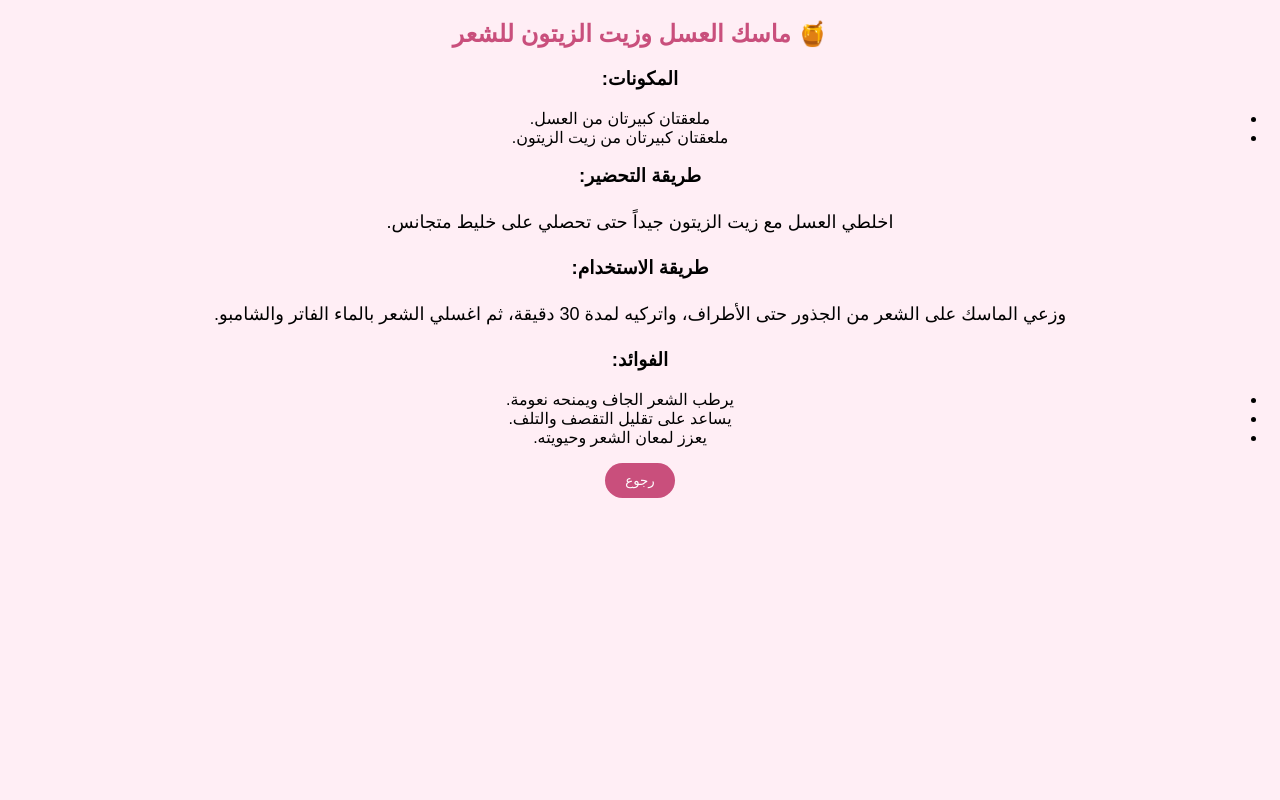
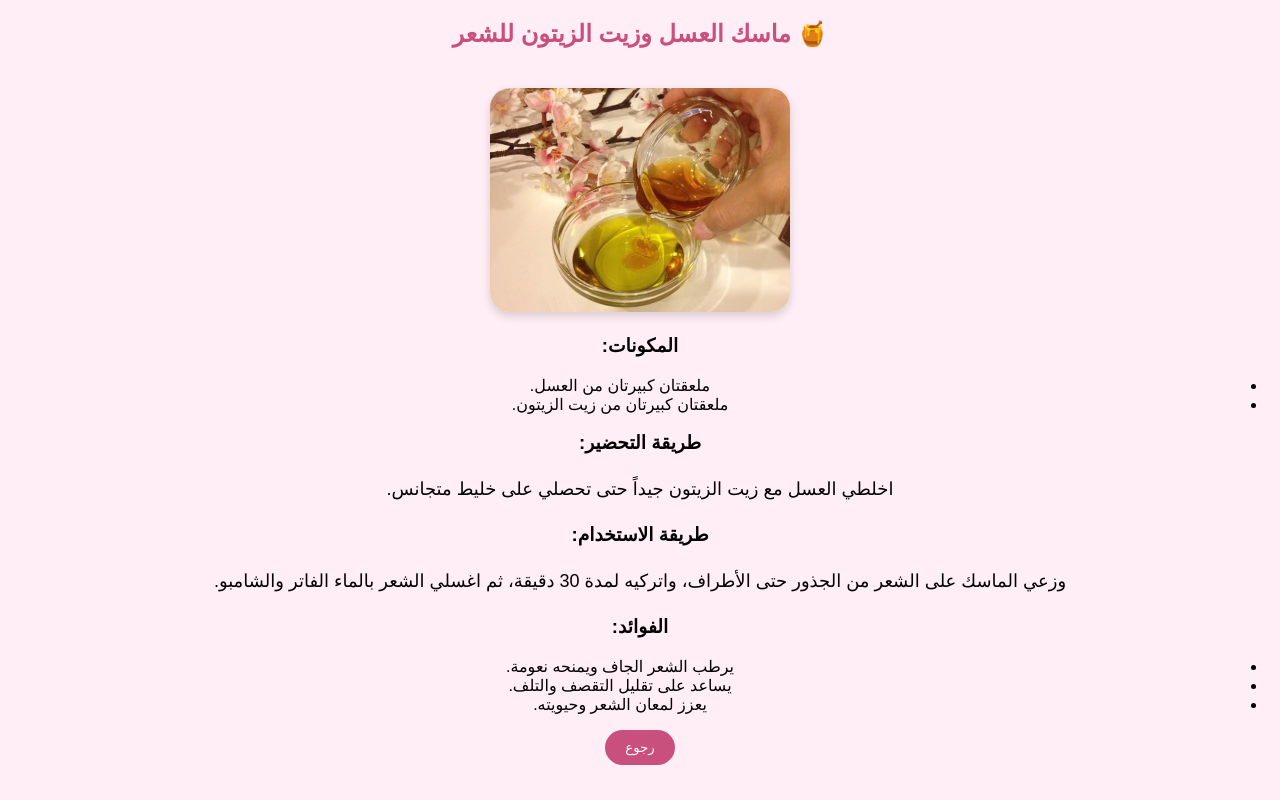
Before and after one commit to Afnan369917/Yafabrand-, a plain HTML site: page hairmask2.html in a window 1280 px wide. Drawn offline with Linux system fonts and the light colour scheme.

Commit message:
Add image to hair mask recipe

```diff
--- a/hairmask2.html
+++ b/hairmask2.html
@@ -57,7 +57,7 @@
 
 <div class="recipe">
   <h2>🍯 ماسك العسل وزيت الزيتون للشعر</h2>
-
+<img src ="hairmask1.jpg" alt ="insert" width ="150px">
   <h3>المكونات:</h3>
   <ul>
     <li>ملعقتان كبيرتان من العسل.</li>
```
